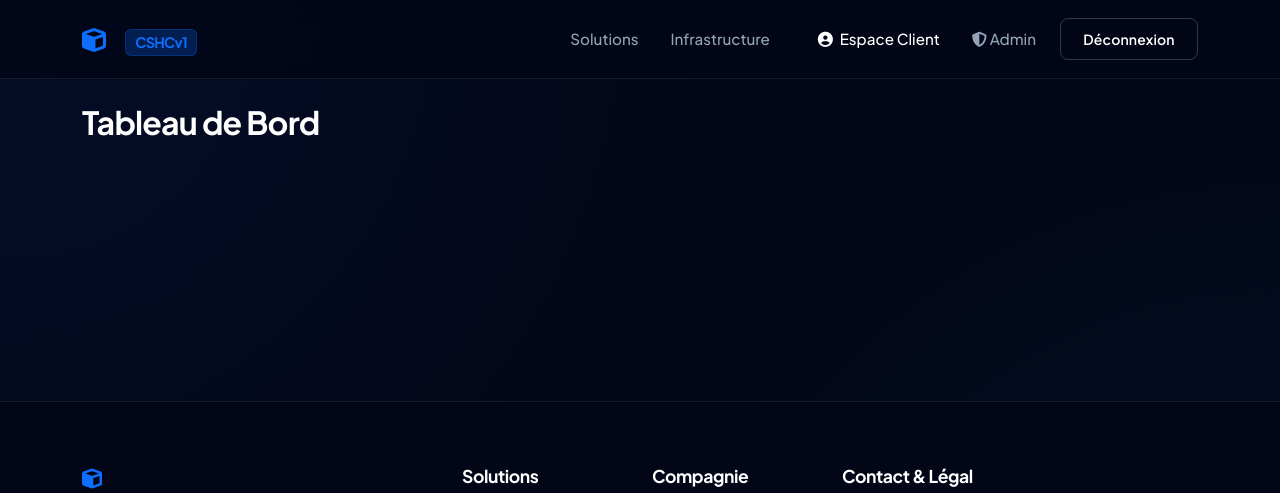
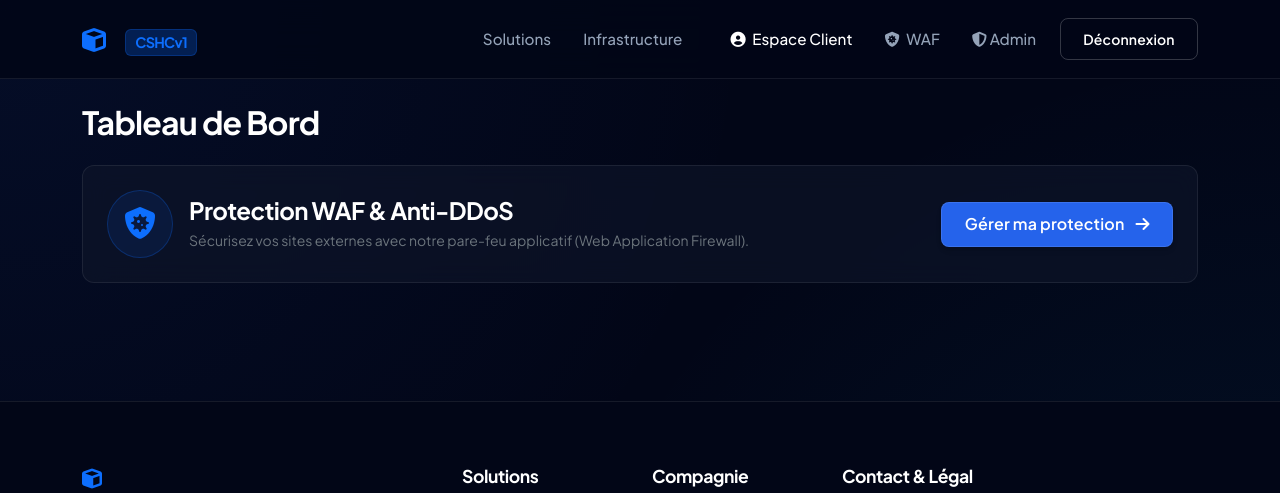
Before and after one commit to bastivanconsulting/CSHC_WEB, a PHP site: page /loopback/dashboard in a window 1280 px wide. Shown: the top 493 px of the page. Run offline with PHP 8.4, Linux system fonts and the light colour scheme; the visitor is signed in with stand-in values (Sample User, id 1); data that the repository does not hold is empty; some libraries are stand-ins or nearby versions.

Commit message:
Improve Firewall Visibility for Clients
- Added "Protection WAF" link to the navigation menu in `themes/default/layout.php`.
- Added a prominent "WAF & Anti-DDoS" shortcut card in the Client Dashboard (`themes/default/dashboard.php`).

```diff
--- a/themes/default/dashboard.php
+++ b/themes/default/dashboard.php
@@ -7,6 +7,26 @@
 
     <!-- [HOOK] Widgets : Pour afficher des graphiques globaux ou le Profil Client -->
     <?= Hook::call('client_dashboard_widgets') ?>
+
+    <!-- WAF Promo / Shortcut -->
+    <div class="row mb-4">
+        <div class="col-12">
+            <div class="glass-card p-4 d-flex align-items-center justify-content-between">
+                <div class="d-flex align-items-center">
+                    <div class="p-3 rounded-circle bg-primary bg-opacity-10 me-3 text-primary border border-primary border-opacity-25">
+                        <i class="fas fa-shield-virus fa-2x"></i>
+                    </div>
+                    <div>
+                        <h4 class="text-white mb-1">Protection WAF & Anti-DDoS</h4>
+                        <p class="text-secondary small mb-0">Sécurisez vos sites externes avec notre pare-feu applicatif (Web Application Firewall).</p>
+                    </div>
+                </div>
+                <a href="/client/firewall" class="btn btn-primary">
+                    Gérer ma protection <i class="fas fa-arrow-right ms-2"></i>
+                </a>
+            </div>
+        </div>
+    </div>
 
     <div class="row g-4">
         <?php foreach($services as $s): ?>
--- a/themes/default/layout.php
+++ b/themes/default/layout.php
@@ -41,6 +41,11 @@
                         <li class="nav-item ms-3">
                             <a class="nav-link active" href="/dashboard">
                                 <i class="fas fa-user-circle me-1"></i> Espace Client
+                            </a>
+                        </li>
+                        <li class="nav-item">
+                            <a class="nav-link" href="/client/firewall">
+                                <i class="fas fa-shield-virus me-1"></i> WAF
                             </a>
                         </li>
                         <?php if($_SESSION['user']['role'] === 'admin'): ?>
```
